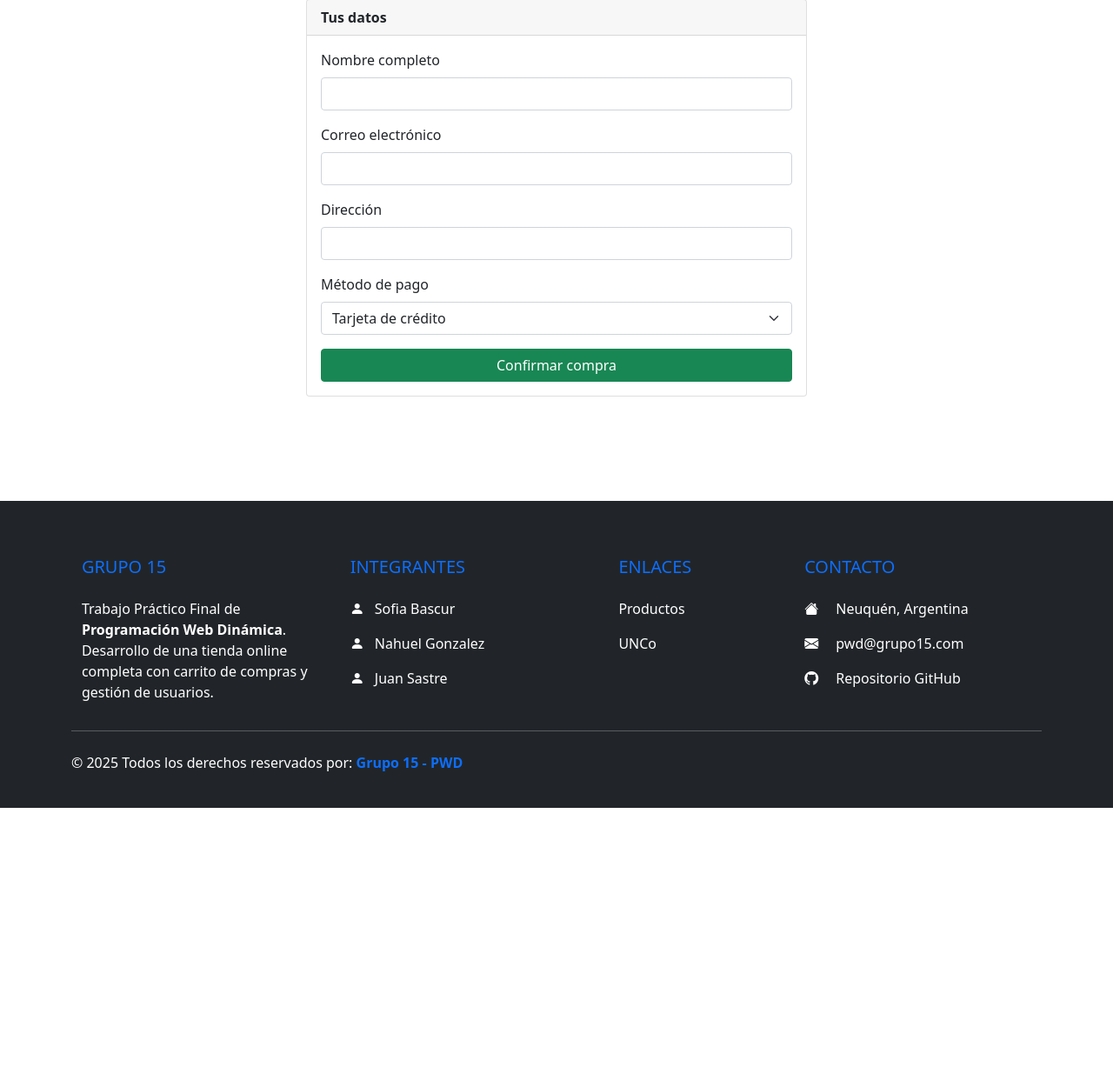
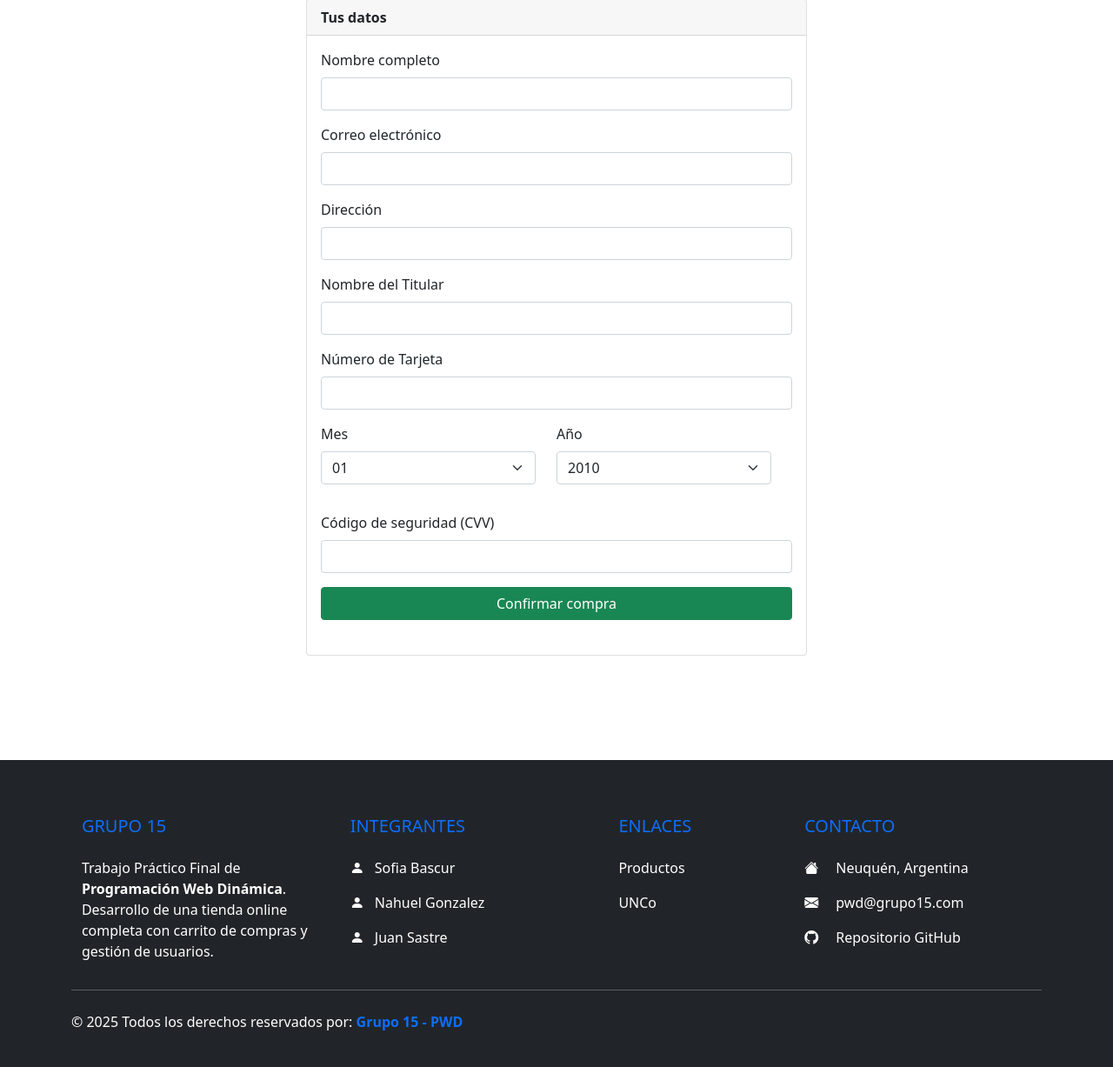
Before and after one commit to nasusxd/PWD-grupo-15-TpFinal, a PHP site: page /VISTA/finalizarCompra.php in a window 1280 px wide. Shown: the part 348-1575 px from the top of the page at 87% size. Before the commit the page ends 1277 px from the top, so only its background shows below. Run offline with PHP 8.4, Linux system fonts and the light colour scheme; some libraries are stand-ins or nearby versions.

Commit message:
finalizar compra y mandar correo con el resumen terminado

```diff
--- a/CONTROL/Session.php
+++ b/CONTROL/Session.php
@@ -91,6 +91,12 @@ class Session {
         }
     }
 
+    public function limpiarCarrito() {
+        if (isset($_SESSION['carrito'])) {
+            unset($_SESSION['carrito']);
+        }
+    }
+
 
     public function totalProductosCarrito() {
         $total = 0;
--- a/UTILS/funciones.php
+++ b/UTILS/funciones.php
@@ -1,6 +1,6 @@
 <?php
 include_once __DIR__ . '/../vendor/autoload.php';
-
+include_once __DIR__ . '../../configuracion.php';
 use PHPMailer\PHPMailer\PHPMailer;
 use PHPMailer\PHPMailer\Exception;
 function datasubmitted() {
@@ -83,4 +83,57 @@ function enviarCorreo($correoCliente, $subject, $nombre, $mensajeCliente) {
     return $res;
 }
 
+function enviarCorreoResumen($correoCliente, $carrito) {
+    $res = false;
+    $mail = new PHPMailer();
+    $objabmProducto = new ABMProducto();
+    try {
+        $mail->isSMTP();
+        $mail->Host = 'smtp.gmail.com'; // SMTP a utilizar. Por ej. smtp.elserver.com
+        $mail->SMTPAuth = true;
+        $mail->Username = 'grupo15pwd@gmail.com'; // correo
+        $mail->Password = 'dldrmbwtojfpaats'; // Contraseña
+        $mail->SMTPSecure = PHPMailer::ENCRYPTION_STARTTLS;
+        $mail->Port = 587;
+
+        //remitente
+        $mail->setFrom('grupo15pwd@gmail.com', 'Soporte Pelunco');
+
+        //destinatario
+        $mail->addAddress($correoCliente);
+
+        //contenido del correo
+        $mail->isHTML(true);
+        $body = "
+        <p>Hola <strong>$correoCliente</strong>,</p>
+        <p>Gracias por tu compra. Aca esta tu resumen:</p>
+        <ul>";
+        foreach ($carrito as $idProducto => $cantidad) {
+            $producto = $objabmProducto->buscar(['idproducto' => $idProducto]);
+            if (count($producto) > 0) {
+                $producto = $producto[0];
+            }
+            $body .= "
+            <li>
+                <strong>" . $producto->getNombre() . "</strong><br>
+                Detalle: " . $producto->getDetalle() . "<br>
+                Precio: $" . $producto->getPrecio() . "<br>
+                Cantidad: $cantidad
+            </li><br>";
+        }
+        $body .= "</ul>
+        <p>Saludos,<br>El equipo de Pelunco</p>";
+
+        $mail->Body = $body;
+        //lo mando
+        $mail->send();
+        $res = true;
+    } catch (Exception $e) {
+        $res = "Error al enviar el correo: " . $e->getMessage();
+    }
+    return $res;
+}
+
+
+
 ?>
--- a/VISTA/assets/js/carrito.js
+++ b/VISTA/assets/js/carrito.js
@@ -56,7 +56,6 @@ $(document).on("click", ".eliminar-item", function() {
                         `);
                     });
 
-                    // Actualizar total
                     $("#total-carrito").text(response.total);
                     $("#contador-carrito").text(response.total);
                 }
@@ -85,37 +84,3 @@ function actualizarListaCarrito(items) {
 
     $("#total-carrito").text(items.reduce((a, b) => a + b.cantidad, 0));
 }
-
-// PARA LA COMPRA
-
-$(document).ready(function () {
-    $("#btn-finalizar").click(function () {
-         // Eliminar alertas previas
-        $(".modal-body .alert").remove();
-
-        // Chequear si el carrito tiene items
-        if ($("#lista-carrito li").length === 0) {
-            const alerta = `
-            <div class="alert alert-danger alert-dismissible fade show mt-3" role="alert">
-                El carrito está vacío.
-
-            </div>`;
-            $(".modal-body").prepend(alerta);
-            return;
-        }
-
-        // ALERTA CORRECTA (Bootstrap 5)
-        const alerta = `
-        <div class="alert alert-success alert-dismissible fade show mt-3" role="alert">
-            ¡Compra finalizada correctamente!
-
-        </div>`;
-
-        $(".modal-body").prepend(alerta);
-
-        // Redirigir después de 2 segundos
-        setTimeout(() => {
-            window.location.href = "./finalizarCompra.php";
-        }, 2000);
-    });
-});
--- /dev/null
+++ b/VISTA/assets/js/finalizarCompra.js
@@ -0,0 +1,79 @@
+$(document).ready(function () {
+    $("#mail").on("input", function () {
+        $("#alerta-compra").html("");
+    });
+
+    $("#form-compra").validate({
+        rules: {
+            nombre: { required: true },
+            direccion: { required: true },
+            mail: { required: true, email: true },
+            nombreTitular: { required: true },
+            numeroTarjeta: {
+                required: true,
+                digits: true,
+                minlength: 16,
+                maxlength: 16
+            },
+            mes: { required: true },
+            anio: { required: true },
+            cvv: {
+                required: true,
+                digits: true,
+                minlength: 3,
+                maxlength: 4
+            }
+        },
+
+        messages: {
+            nombre: { required: "Ingrese su nombre." },
+            mail: {
+                required: "Ingrese un email.",
+                email: "Ingrese un email válido."
+            },
+            direccion: { required: "Ingrese su direccion." },
+            nombreTitular: { required: "Ingrese el nombre del titular." },
+            numeroTarjeta: {
+                required: "Ingrese el número de la tarjeta.",
+                digits: "Solo números.",
+                minlength: "Debe tener 16 dígitos.",
+                maxlength: "Debe tener 16 dígitos."
+            },
+            cvv: {
+                required: "Ingrese el código de seguridad",
+                digits: "Solo números.",
+                minlength: "Debe tener 3 o 4 dígitos.",
+                maxlength: "Debe tener 3 o 4 dígitos."
+            }
+        },
+
+        errorClass: "text-danger",
+        errorElement: "div",
+
+        submitHandler: function(form) {
+            let mail = $("#mail").val();
+
+            $.ajax({
+                url: "./action/actionVerificarCompra.php",
+                type: "POST",
+                data: { mail: mail },
+                dataType: "json",
+                success: function(resp) {
+                    if (resp.existe) {
+                        $("#alerta-compra").html(`
+                            <div class="alert alert-success">
+                                Compra realizada con éxito. Se envió el resumen a tu correo.
+                            </div>
+                        `);
+        form.submit();
+                    } else {
+                        $("#alerta-compra").html(`
+                            <div class="alert alert-danger">El correo no está registrado.</div>
+                        `);
+                    }
+                }
+            });
+        }
+    });
+
+});
--- a/VISTA/finalizarCompra.php
+++ b/VISTA/finalizarCompra.php
@@ -37,7 +37,7 @@ $carrito = $objSesion->getCarrito();
             }
         endforeach;
         ?>
-</ul>
+        </ul>
         <div class="p-3 d-flex justify-content-between">
             <strong>Total:</strong>
             <strong id="total-final">$<?= $total ?></strong>
@@ -55,41 +55,79 @@ $carrito = $objSesion->getCarrito();
             <form id="form-compra">
                 <div class="mb-3">
                     <label class="form-label">Nombre completo</label>
-                    <input type="text" class="form-control" name="nombre" required>
+                    <input type="text" class="form-control" id="nombre" name="nombre" required>
                 </div>
 
                 <div class="mb-3">
                     <label class="form-label">Correo electrónico</label>
-                    <input type="email" class="form-control" name="email" required>
+                    <input type="email" class="form-control" id="mail" name="mail" required>
                 </div>
 
                 <div class="mb-3">
                     <label class="form-label">Dirección</label>
-                    <input type="text" class="form-control" name="direccion" required>
+                    <input type="text" class="form-control" id="direccion" name="direccion" required>
                 </div>
 
+                <!-- Nombre del titular -->
                 <div class="mb-3">
-                    <label class="form-label">Método de pago</label>
-                    <select class="form-select" name="pago" required>
-                        <option value="tarjeta">Tarjeta de crédito</option>
-                        <option value="debito">Tarjeta de débito</option>
-                        <option value="efectivo">Efectivo</option>
-                        <option value="transferencia">Transferencia bancaria</option>
-                    </select>
+                    <label for="nombreTitular" class="form-label">Nombre del Titular</label>
+                    <input type="text" class="form-control" id="nombreTitular" name="nombreTitular" required>
                 </div>
 
-                <button type="submit" class="btn btn-success w-100">
-                    Confirmar compra
-                </button>
-            </form>
-        </div>
+                <!-- Número de Tarjeta -->
+                <div class="mb-3">
+                <label for="numeroTarjeta" class="form-label">Número de Tarjeta</label>
+                <input type="text" class="form-control" id="numeroTarjeta" name="numeroTarjeta" maxlength="16" required>
+               </div>
+
+               <!-- Vencimiento -->
+        <div class="row mb-3">
+               <div class="row mb-3">
+    <div class="col-6">
+        <label for="mes" class="form-label">Mes</label>
+        <select id="mes" name="mes" class="form-select" required>
+            <option value="01">01</option>
+            <option value="02">02</option>
+            <option value="03">03</option>
+            <option value="04">04</option>
+            <option value="05">05</option>
+            <option value="06">06</option>
+            <option value="07">07</option>
+            <option value="08">08</option>
+            <option value="09">09</option>
+            <option value="10">10</option>
+            <option value="11">11</option>
+            <option value="12">12</option>
+        </select>
     </div>
 
+    <div class="col-6">
+        <label for="anio" class="form-label">Año</label>
+        <select id="anio" name="anio" class="form-select" required>
+            <?php
+                for ($anio = 2010; $anio <=  2025; $anio++) {
+                    echo "<option value='$anio'>$anio</option>";
+                }
+            ?>
+        </select>
+    </div>
+</div>
+
+    </div>
+    <!-- Código de seguridad -->
+    <div class="mb-3">
+        <label for="cvv" class="form-label">Código de seguridad (CVV)</label>
+        <input type="password" class="form-control" id="cvv" name="cvv" maxlength="4" required>
+    </div>
+     <button id="finalizar-compra" type="submit" class="btn btn-success w-100">Confirmar compra</button>
+    </form>
+<br>
     <!-- Alerta -->
     <div id="alerta-compra"></div>
 </div>
-
-
+</div>
+</div>
+<script src="<?= BASE_URL ?>./assets/js/finalizarCompra.js"></script>
 <?php
 include_once 'structure/footer.php';
 ?>
--- a/VISTA/structure/header.php
+++ b/VISTA/structure/header.php
@@ -110,7 +110,7 @@ $totalCarrito = $objSession->totalProductosCarrito();
               </div>
 
               <div class="modal-footer">
-                <button class="btn btn-success w-100">Finalizar compra</button>
+                <a href="<?= BASE_URL ?>finalizarCompra.php" class="btn btn-success w-100"> Finalizar compra </a>
               </div>
             </div>
           </div>
```
Also changed, not shown: VISTA/action/actionVerificarCompra.php (added, +29 -0 lines).
